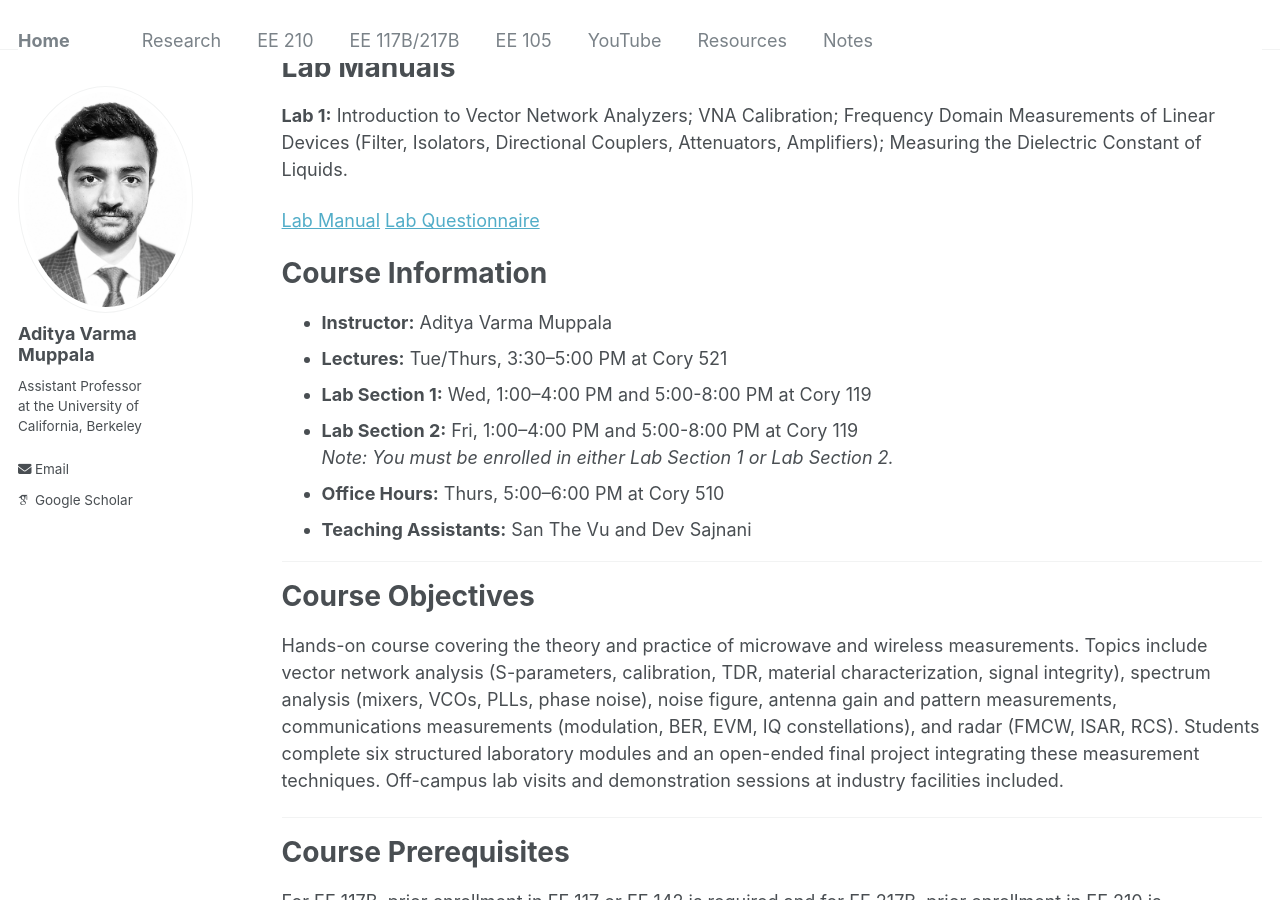
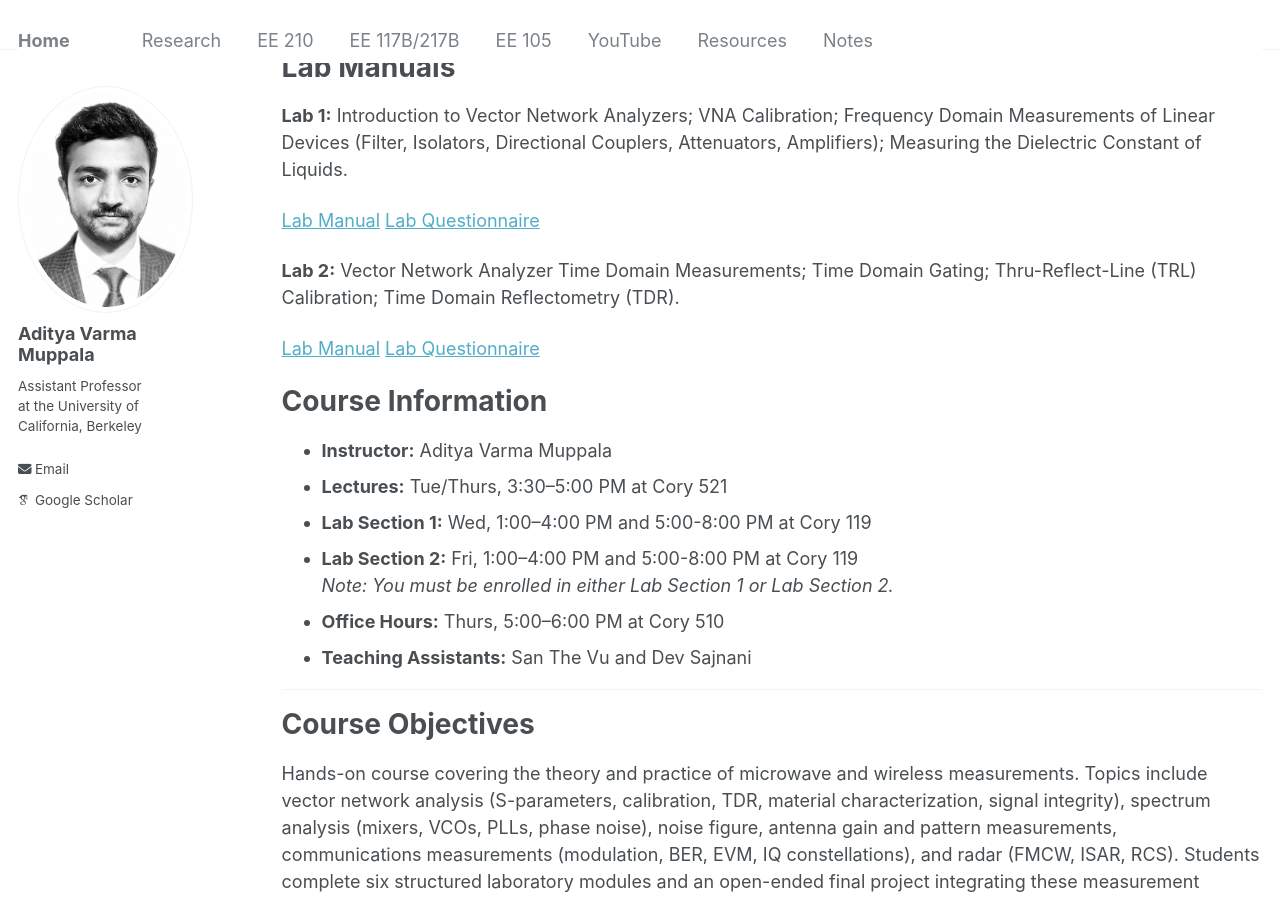
Before and after one commit to AdityaMuppala/adityamuppala.github.io, a Jekyll site: the page built from _pages/teaching117B217B.md, in a window 1280 px wide and 900 px high, scrolled down 513 px. Built offline with Jekyll 4.4.1, drawn with Linux system fonts in a browser that asks for light colours; some web fonts are replaced.

Commit message:
Update teaching117B217B.md

```diff
--- a/_pages/teaching117B217B.md
+++ b/_pages/teaching117B217B.md
@@ -20,6 +20,10 @@ The recordings here cover the same material as the lectures but are broken up by
 **Lab 1:** Introduction to Vector Network Analyzers; VNA Calibration;  Frequency Domain Measurements of Linear Devices (Filter, Isolators, Directional Couplers, Attenuators, Amplifiers); Measuring the Dielectric Constant of Liquids.
 
 [Lab Manual](https://adityamuppala.github.io/assets/EE_117B217B/VNA_Lab_1_Manual.pdf) [Lab Questionnaire](https://adityamuppala.github.io/assets/EE_117B217B/VNA_Lab_1_Questionnaire.pdf)
+
+**Lab 2:** Vector Network Analyzer Time Domain Measurements; Time Domain Gating; Thru-Reflect-Line (TRL) Calibration; Time Domain Reflectometry (TDR).
+
+[Lab Manual](https://adityamuppala.github.io/assets/EE_117B217B/VNA_Lab_2_Manual.pdf) [Lab Questionnaire](https://adityamuppala.github.io/assets/EE_117B217B/VNA_Lab_2_Questionnaire.pdf)
 
 # Course Information
 - **Instructor:** Aditya Varma Muppala
```
